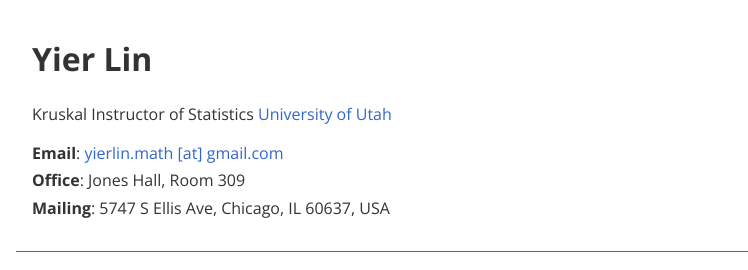
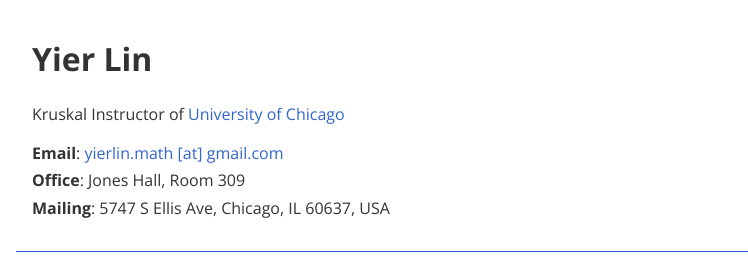
Before and after one commit to random1106/random1106.github.io, a plain HTML site: page index.html in a window 1280 px wide. Shown: the top 270 px of the page, 174-922 px from the left. Drawn offline with nearby package versions, Linux system fonts and the light colour scheme.

Commit message:
Update index.html

```diff
--- a/index.html
+++ b/index.html
@@ -85,9 +85,9 @@
     <header>
       <div>
         <h1 id="yier-lin" itemprop="name">Yier Lin</h1>
-        <p><span itemprop="jobTitle">Kruskal Instructor of Statistics</span>
-        <!--<a href="https://www.math.utah.edu/">Mathematics</a><br>-->
-          <a href="https://www.utah.edu/"><span itemprop="affiliation">University of Utah</span></a></p>
+        <p><span itemprop="jobTitle">Kruskal Instructor of </span>
+        <!--<a href="https://stat.uchicago.edu/">Statistics</a><br>-->
+          <a href="https://www.uchicago.edu/"><span itemprop="affiliation">University of Chicago</span></a></p>
         <a name="contact"></a><ul class="contact">
            <li><b>Email</b>: <span itemprop="email" style="color: #36C;">yierlin.math [at] gmail.com</span></li>
            <li><b>Office</b>: Jones Hall, Room&nbsp;309</li>
```
